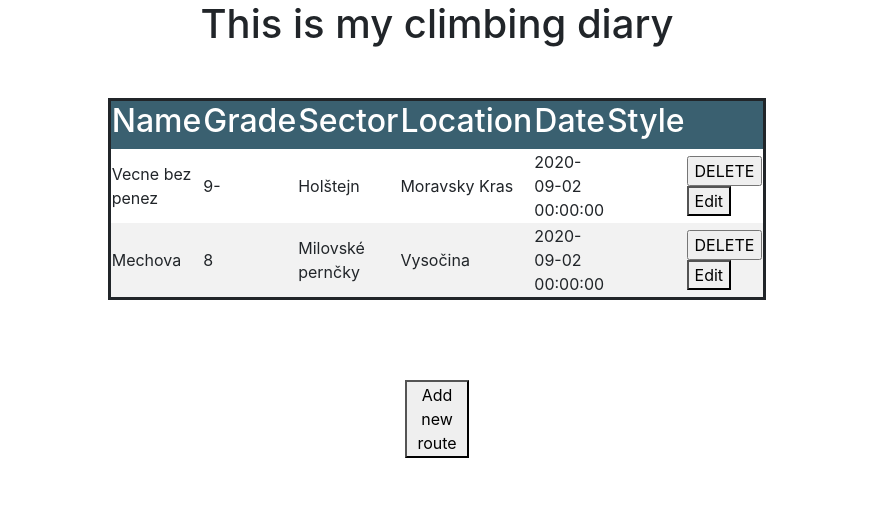
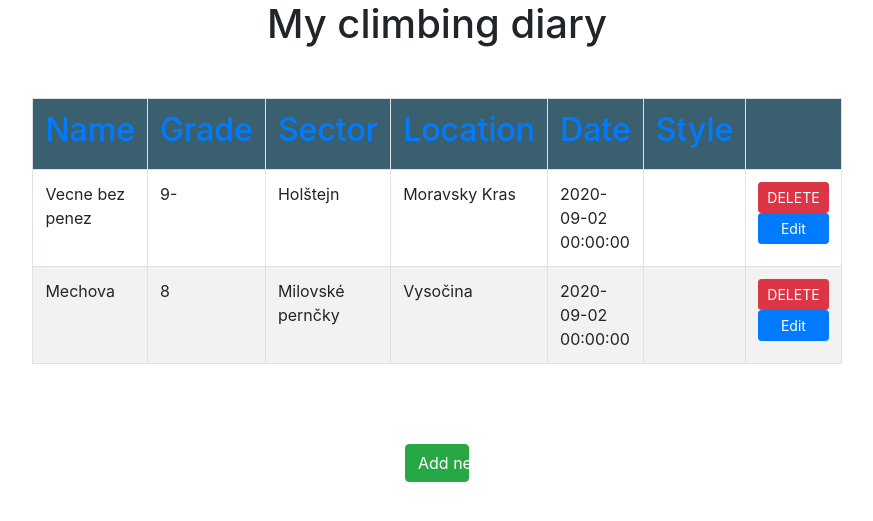
Before and after one commit to paaja90/pyladies, a Flask app: page / in a window 1280 px wide. Shown: the part 50-571 px from the top of the page, without its empty margins (203-1076 px from the left). Run offline with Flask 2, Linux system fonts and the light colour scheme; data comes from the database, SQL or seed files in the repository; some libraries are stand-ins or nearby versions.

Commit message:
Update home.html

```diff
--- a/project/climb/templates/home.html
+++ b/project/climb/templates/home.html
@@ -1,14 +1,15 @@
 {% extends "main.html" %}
 {% block content %}
-    <h1 >This is my climbing diary</h1>
+    <div class="container">
+        <h1 >My climbing diary</h1>
 
-        <table style="width:100%">
-            <tr><th><h2> Name </h2></th>
-                <th><h2> Grade </h2></th>
-                <th><h2> Sector </h2></th>
-                <th><h2> Location </h2></th>
-                <th><h2> Date </h2></th>
-                <th><h2> Style </h2></th>
+        <table style="width:50%", class="table table-hover table-condensed table-bordered">
+            <tr><th><h2> <a href="{{ url_for('sort_by_name') }}"> Name</a> </h2></th>
+                <th><h2> <a href="{{ url_for('sort_by_grade') }}">Grade </a> </h2></th>
+                <th><h2><a href="{{ url_for('sort_by_sector') }}"> Sector</a>  </h2></th>
+                <th><h2><a href="{{ url_for('sort_by_location') }}"> Location</a> </h2></th>
+                <th><h2><a href="{{ url_for('sort_by_location') }}">Date </a>  </h2></th>
+                <th><h2><a href="{{ url_for('sort_by_location') }}">Style </a> </h2></th>
                 <th><h2> </h2></th>
             </tr>
             {% for record in records %}
@@ -20,16 +21,17 @@
                 <td>{{ record.style }}</td>
                 <td> <form action="{{ url_for('delete', record_id=record.id) }}" method="POST">
                     <input type="hidden" name="_method" value="DELETE">
-                    <input type="submit" value="DELETE">
+                    <input class="btn btn-danger btn-sm btn-block" type="submit" value="DELETE">
                     </form>
-                    <a href="{{ url_for('update', record_id=record.id) }}" > <button>Edit</button></a>
+                    <a class="btn btn-primary btn-sm btn-block" href="{{ url_for('update', record_id=record.id) }}" > Edit</a>
                 </td>
             </tr>
             {% endfor%}
 
         </table>
-        <div class="add_button"><a href="{{ url_for('new_route') }}"><button>Add new route</button></a></h5>
-        </div>
+    </div>
+    <div> <a class="btn btn-success add_button btn-block" href="{{ url_for('new_route') }}">Add new route</a></h5>
+    </div>
 
 
 {% endblock content %}
```
